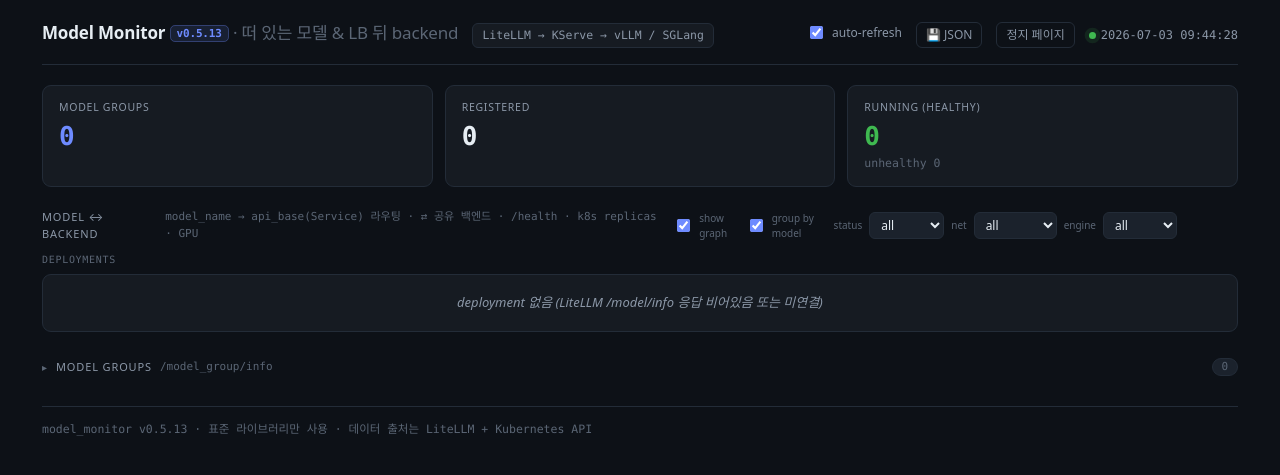
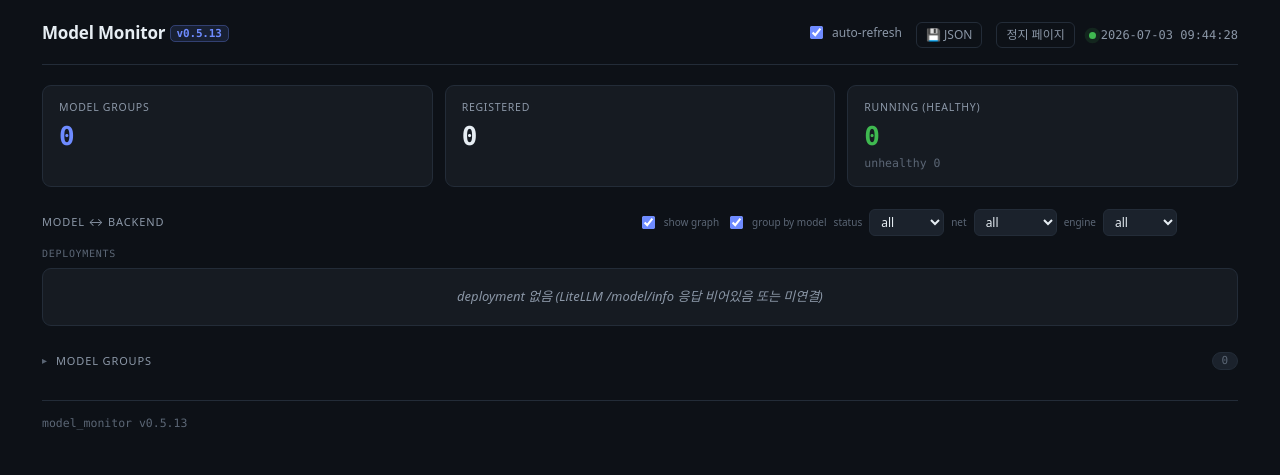
Before and after one commit to yubie1234/model-monitor, a FastAPI app: page / in a window 1280 px wide. Shown: the top 475 px of the page. Run offline with FastAPI, Linux system fonts and the light colour scheme; data that the repository does not hold is empty.

Commit message:
feat(web): 대시보드 개발용 설명 문구 제거 (실사용자용)
실사용자에게 불필요한 내부 구현/아키텍처 설명을 화면에서 걷어냄:
- 헤더 부제 "떠 있는 모델 & LB 뒤 backend", 스택 체인 "LiteLLM → KServe → vLLM / SGLang"
- Model↔Backend 섹션의 기술 설명(model_name → api_base 라우팅 · /health · k8s replicas · GPU)
- Model Groups 섹션의 "/model_group/info"
- 푸터 "표준 라이브러리만 사용 · 데이터 출처는 LiteLLM + Kubernetes API" (정적 + JS 갱신 2곳)

버전 표기와 키 입력 모드 보안 안내, 패널 라벨은 유지.

Co-Authored-By: Claude Opus 4.8 (1M context) <noreply@anthropic.com>

```diff
--- a/app/web/templates/dashboard.html
+++ b/app/web/templates/dashboard.html
@@ -243,9 +243,7 @@
 <body>
 <div class="wrap">
   <header>
-    <h1>Model Monitor <span class="ver" id="ver"></span>
-      <span class="dim">· 떠 있는 모델 &amp; LB 뒤 backend</span></h1>
-    <span class="chain">LiteLLM → KServe → vLLM / SGLang</span>
+    <h1>Model Monitor <span class="ver" id="ver"></span></h1>
     <span class="spacer"></span>
     <label class="toggle"><input type="checkbox" id="auto" checked> auto-refresh</label>
     <a class="exp" id="exp-json" href="__BASE_PATH__/snapshot.json" title="현재 상태를 raw JSON 파일로 다운로드 (공유용)">💾 JSON</a>
@@ -273,7 +271,6 @@
   <!-- 그래프(토폴로지)와 Deployments 표를 한 섹션에서 좌우로 — 하나의 필터가 둘을 함께 제어 -->
   <section id="topo-sec">
     <div class="sec-title">Model ↔ Backend
-      <span class="src">model_name → api_base(Service) 라우팅 · ⇄ 공유 백엔드 · /health · k8s replicas · GPU</span>
       <span class="filters">
         <label class="toggle" id="f-graph-lbl"><input type="checkbox" id="f-graph" checked> show graph</label>
         <label class="toggle"><input type="checkbox" id="f-group" checked> group by model</label>
@@ -321,13 +318,12 @@
   <section id="groups-sec">
     <details class="collapsible">
       <summary class="sec-title"><span class="chev" aria-hidden="true">▸</span>Model Groups
-        <span class="src">/model_group/info</span>
         <span class="grp-count" id="groups-count"></span></summary>
       <div class="tablewrap"><table id="groups"><thead></thead><tbody></tbody></table></div>
     </details>
   </section>
 
-  <footer id="foot">model_monitor · 표준 라이브러리만 사용 · 데이터 출처는 LiteLLM + Kubernetes API</footer>
+  <footer id="foot">model_monitor</footer>
 </div>
 
 <script>
@@ -967,8 +963,7 @@ function render(snap){
     if(uj) uj.style.display = snap.admin_view ? "none" : "";
   }
   if(snap.version) $("#ver").textContent = "v"+snap.version;
-  $("#foot").textContent = "model_monitor v"+(snap.version||"?")
-    +" · 표준 라이브러리만 사용 · 데이터 출처는 LiteLLM + Kubernetes API";
+  $("#foot").textContent = "model_monitor v"+(snap.version||"?");
   $("#updated").textContent = (snap.ts||"") + (snap.demo?"  (demo)":"");
 }
 
```
